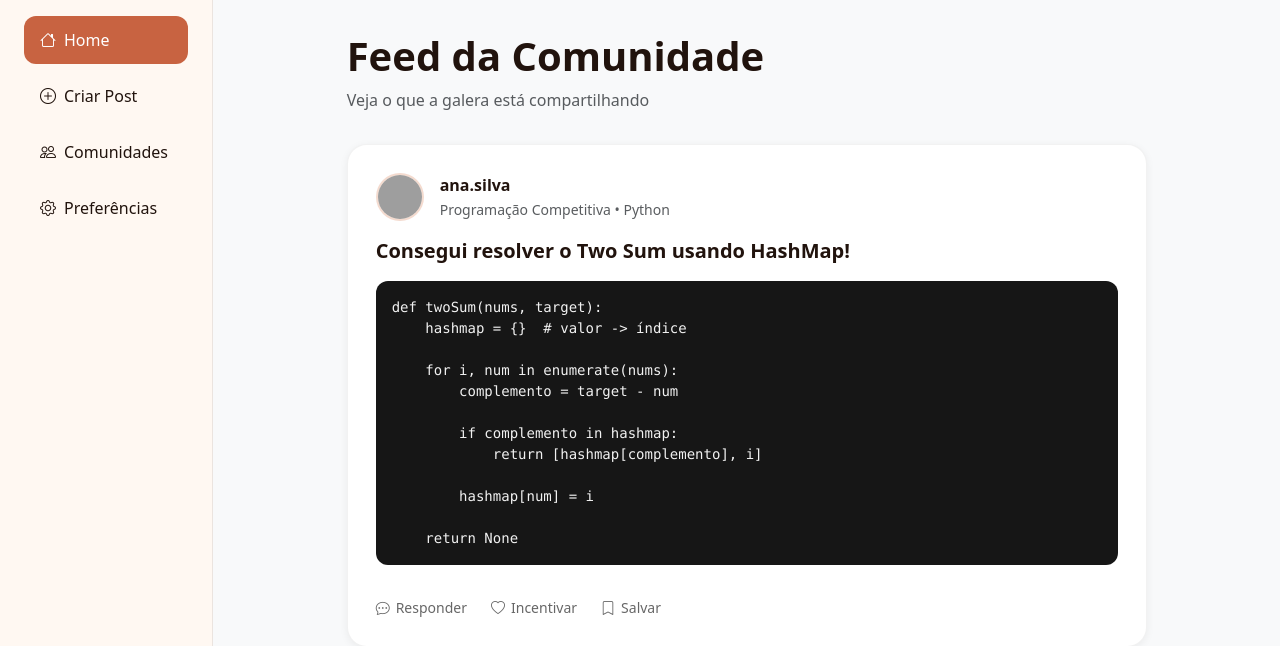
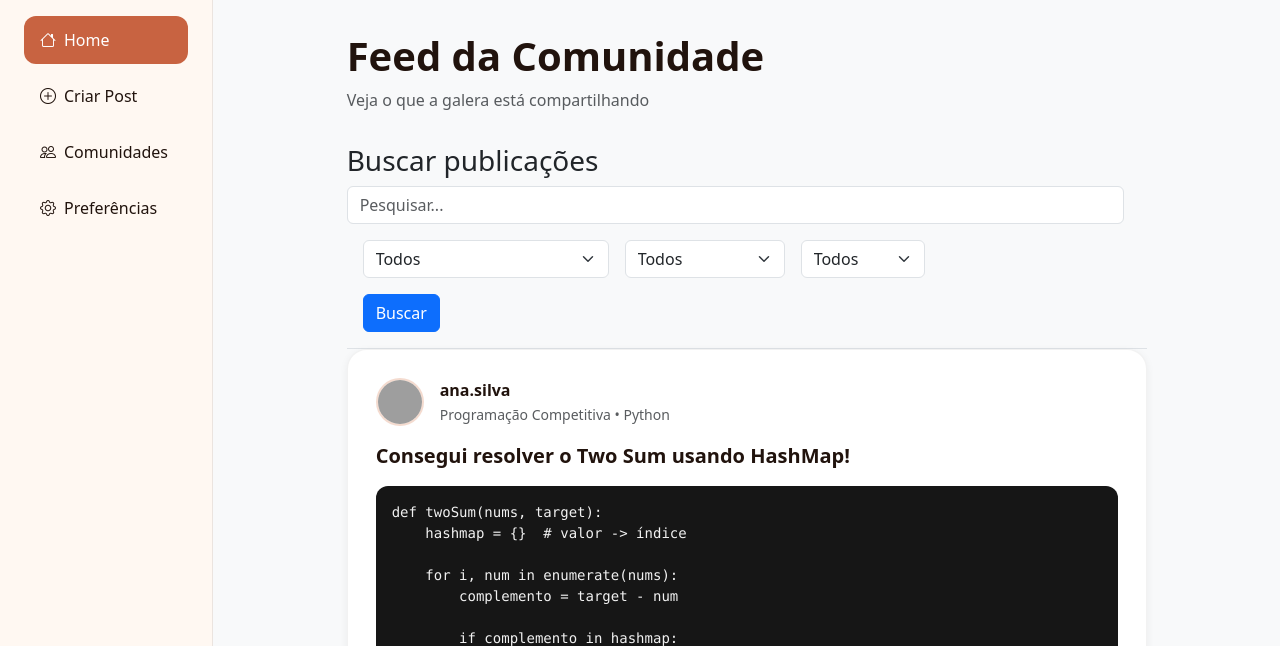
Before and after one commit to Lucas-Vinicius-dev/InStruct, a Flask app: page /home in a window 1280 px wide. Shown: the part 72-718 px from the top of the page. Run offline with Flask 3, Linux system fonts and the light colour scheme; the visitor is signed in with stand-in values (Sample User, id 1); grey boxes are pictures that could not be loaded.

Commit message:
feat: basic search filtering

```diff
--- a/app.py
+++ b/app.py
@@ -12,12 +12,22 @@ CSV_LOC = 'data/publish_data.csv'
 COLLUMN_HEADER = ['username','title','description','topico_principal','tipo_de_post','linguagem_selecionada','image','visibility']
 
 # @gabrielcarvalho, isso aqui lê csv caso você vá fazer o feed
-def ler_publicacoes():
+def ler_publicacoes(f_topico_principal,f_tipo_de_post,f_linguagem_selecionada):
     publicacoes = []
     try:
         with open(CSV_LOC, 'r', newline='', encoding='utf-8') as arquivo:
             leitor = csv.DictReader(arquivo)
             for linha in leitor:
+
+                if f_topico_principal and linha["topico_principal"] != f_topico_principal and f_topico_principal != "Todos":
+                    continue
+
+                if f_tipo_de_post and linha["tipo_de_post"] != f_tipo_de_post and f_tipo_de_post != "Todos":
+                    continue
+
+                if f_linguagem_selecionada and linha["linguagem_selecionada"] != f_linguagem_selecionada and f_linguagem_selecionada != "Todos":
+                    continue
+
                 publicacoes.append(linha)
     except FileNotFoundError:
         return []
@@ -35,13 +45,24 @@ def landing():
 # vai ser nossa primeira página. Landing page :D
 
 # Homepage do app com os posts dos usuários
-@app.route('/home')
+@app.route('/home', methods=['GET', 'POST'])
 def home():
     if not session.get('usuario_logado'):
         return redirect(url_for('login'))
 
-    publicacoes = ler_publicacoes()
-    return render_template('home.html', posts=publicacoes)
+    f_topico_principal = None
+    f_tipo_de_post = None
+    f_linguagem_selecionada = None
+
+    if request.method == 'POST':
+        f_topico_principal = request.form.get("filtro_topico_principal")
+        f_tipo_de_post = request.form.get("filtro_tipo_de_post")
+        f_linguagem_selecionada = request.form.get("filtro_linguagem_selecionada")
+
+
+
+    publicacoes = ler_publicacoes(f_topico_principal,f_tipo_de_post,f_linguagem_selecionada)
+    return render_template('home.html', posts=publicacoes,f_topico_principal=f_topico_principal,f_tipo_de_post=f_tipo_de_post,f_linguagem_selecionada=f_linguagem_selecionada)
 
 # Página de criação de publicações
 @app.route('/publish', methods=['GET'])
--- a/data/publish_data.csv
+++ b/data/publish_data.csv
@@ -10,7 +10,7 @@ ana.silva,Consegui resolver o Two Sum usando HashMap!,"def twoSum(nums, target):
 
         hashmap[num] = i
 
-    return None",Programação Competitiva,Discussão,Python,,public
+    return None",Programação Competitiva,Discussão,Python,Discussão,public
 carlos.dev,Estou travado no problema de Binary Search Tree,"class Node:
     def __init__(self, v):
         self.v = v
@@ -47,5 +47,5 @@ class BST:
                 cur = cur.left
             else:
                 cur = cur.right
-        return False  ",Programação Competitiva,Discussão,Python,,public
+        return False  ",Programação Competitiva,Discussão,Python,Discussão,public
 maria.codes,Finalmente entendi como funciona o algoritmo de Dijkstra,Depois de implementar 3 vezes consegui. A persistência vale a pena!,Programação Competitiva,Discussão,C++,,public
--- a/templates/home.html
+++ b/templates/home.html
@@ -46,6 +46,55 @@
                     <h1 class="fw-bold">Feed da Comunidade</h1>
                     <p class="text-muted">Veja o que a galera está compartilhando</p>
                 </div>
+
+                <h3>Buscar publicações</h3>
+                <div class="input-group rounded">
+                <input type="search" class="form-control rounded" placeholder="Pesquisar..." aria-label="Search" aria-describedby="search-addon" />
+                <span class="input-group-text border-0" id="search-addon">
+                    <i class="fas fa-search"></i>
+                </span>
+                </div>
+                <form action=" {{ url_for('home') }}" method="POST">
+                    <div class="d-flex flex-wrap p-3 border-bottom gap-3">
+
+                        <div class="containter-type" style="min-width: 14rem;">
+                            <select class="form-select choice" name="filtro_topico_principal" aria-label="Tópico Principal">
+                                <option value="Todos"                   {% if f_topico_principal == "Todos" %}selected{% endif %}>Todos</option>
+                                <option value="Programação Competitiva" {% if f_topico_principal == "Programação Competitiva" %}selected{% endif %}>Programação Competitiva</option>
+                                <option value="Projetos Pessoais"       {% if f_topico_principal == "Projetos Pessoais" %}selected{% endif %}>Projetos Pessoais</option>
+                                <option value="Outros"                  {% if f_topico_principal == "Outros" %}selected{% endif %}>Outros</option>
+                            </select>
+                        </div>
+
+                        <div class="containter-type" style="min-width: 10rem;">
+                            <select class="form-select choice" name="filtro_tipo_de_post" aria-label="Tipo de Post">
+                                    <option value="Todos"           {% if f_tipo_de_post == "Todos" %}selected{% endif %}>Todos</option>
+                                    <option value="Discussão"       {% if f_tipo_de_post == "Discussão" %}selected{% endif %}>Discussão</option>
+                                    <option value="Tutorial / Guia" {% if f_tipo_de_post == "Tutorial / Guia" %}selected{% endif %}>Tutorial / Guia</option>
+                                    <option value="Dúvidas"         {% if f_tipo_de_post == "Dúvidas" %}selected{% endif %}>Dúvidas</option>
+                                    <option value="Outros"          {% if f_tipo_de_post == "Outros" %}selected{% endif %}>Outros</option>
+                            </select>
+                        </div>
+
+                        <div class="containter-type" style="min-width: 6rem;">
+                            <select class="form-select choice" name="filtro_linguagem_selecionada" aria-label="Linguagem">
+                                <option value="Todos"      {% if f_linguagem_selecionada == "Todos" %}selected{% endif %}>Todos</option>
+                                <option value="C/C++"      {% if f_linguagem_selecionada == "C/C++" %}selected{% endif %}>C/C++</option>
+                                <option value="Python"     {% if f_linguagem_selecionada == "Python" %}selected{% endif %}>Python</option>
+                                <option value="JavaScript" {% if f_linguagem_selecionada == "JavaScript" %}selected{% endif %}>JavaScript</option>
+                                <option value="C#"         {% if f_linguagem_selecionada == "C#" %}selected{% endif %}>C#</option>
+                                <option value="Java"       {% if f_linguagem_selecionada == "Java" %}selected{% endif %}>Java</option>
+                                <option value="Rust"       {% if f_linguagem_selecionada == "Rust" %}selected{% endif %}>Rust</option>
+                                <option value="Ruby"       {% if f_linguagem_selecionada == "Ruby" %}selected{% endif %}>Ruby</option>
+                                <option value="Go"         {% if f_linguagem_selecionada == "Go" %}selected{% endif %}>Go</option>
+                                <option value="Outros"     {% if f_linguagem_selecionada == "Outros" %}selected{% endif %}>Outros</option>
+                            </select>
+                        </div>
+                        <div class="containter-type" style="min-width: 12rem;">
+                            <input class="btn btn-primary publish-content" type="submit" value="Buscar">
+                        </div>
+                    </div>
+                </form>
 
                 {% with messages = get_flashed_messages(with_categories=true) %}
                     {% if messages %}
```
